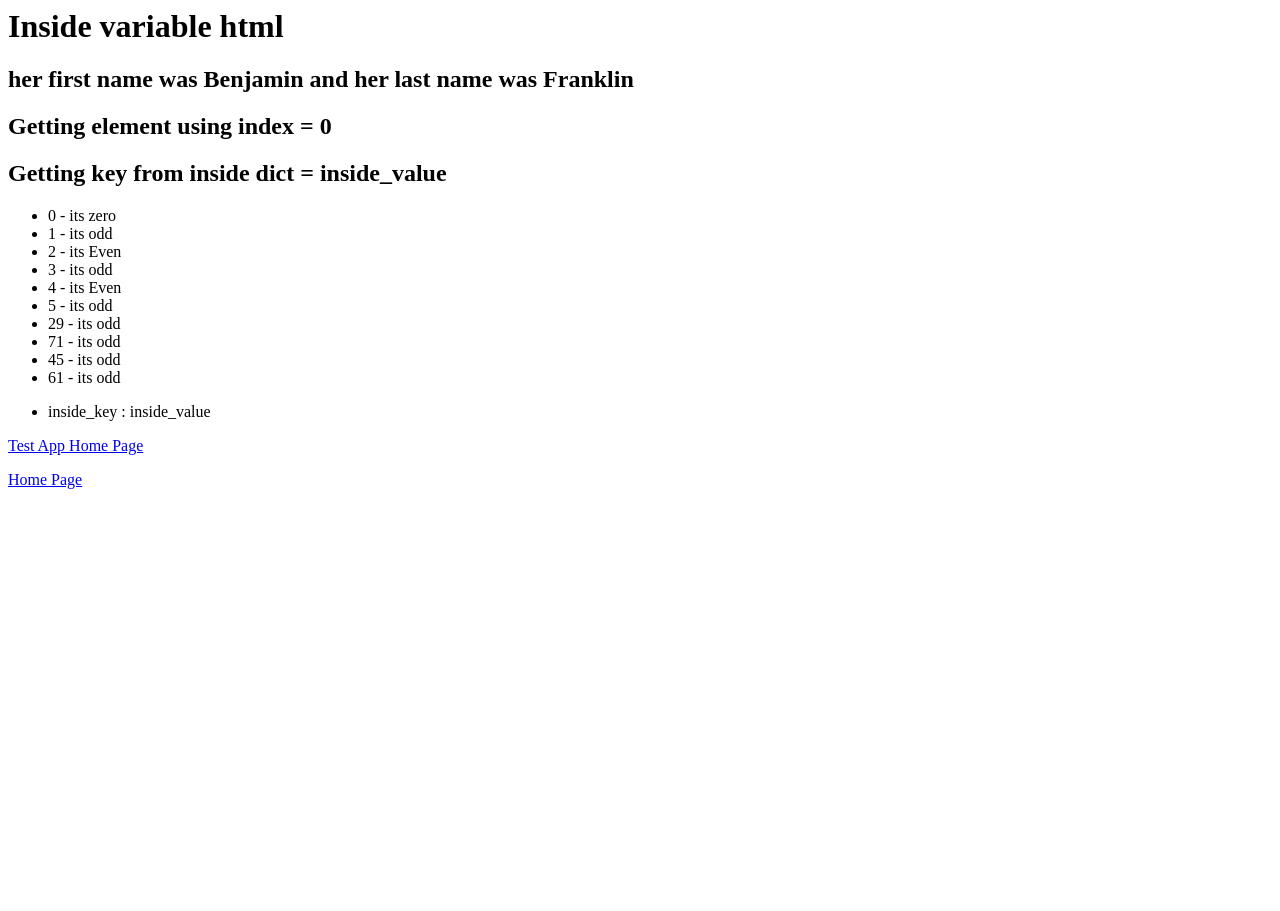
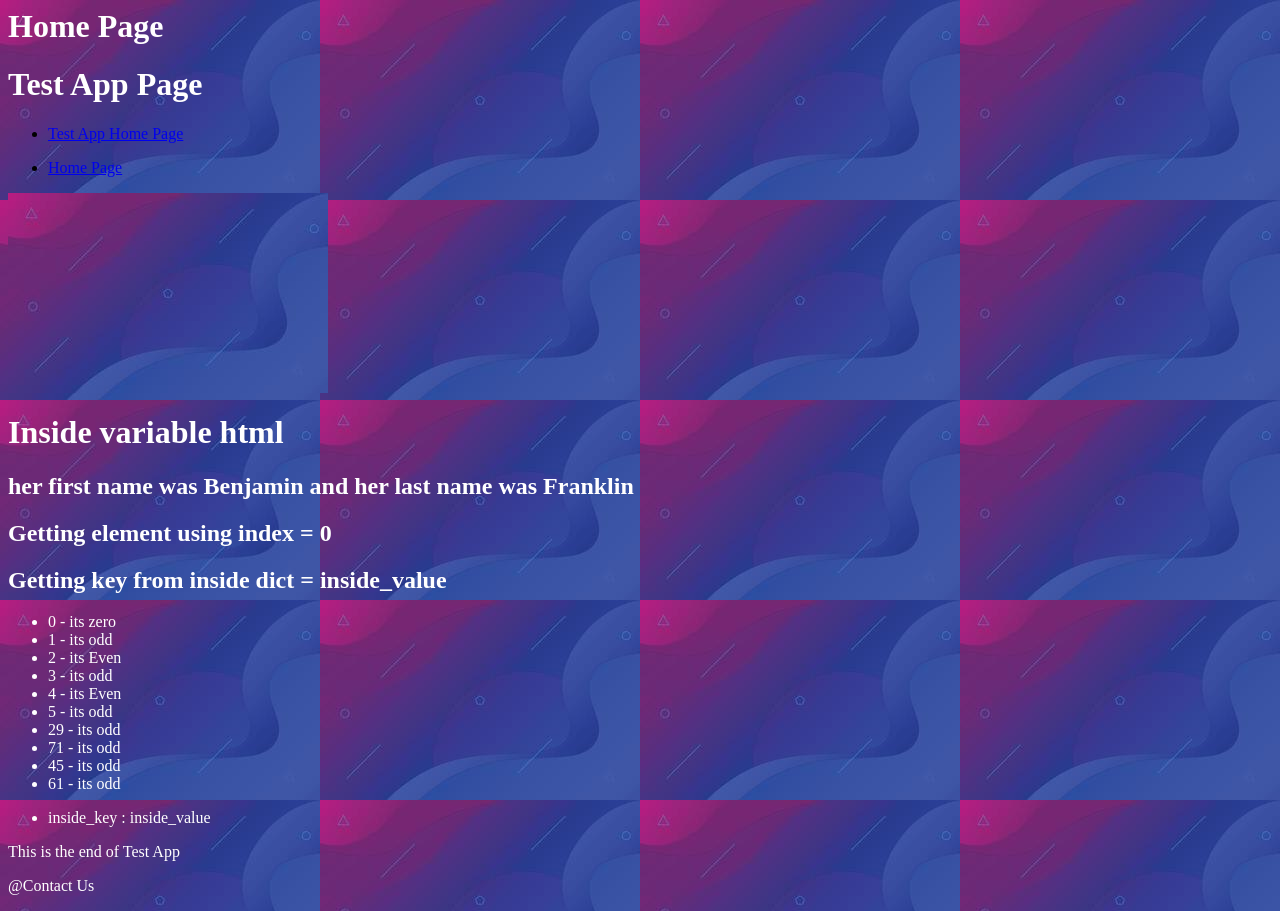
Before and after one commit to ranjansingh-ravi/pythonProjectsRepo, a Django app: page /test_app/variable/ in a window 1280 px wide. Before the commit the page ends 489 px from the top, so only its background shows below. Run offline with Django 5.2, Linux system fonts and the light colour scheme.

Commit message:
django updated

```diff
--- /dev/null
+++ b/DjangoProject1/my_template_site_three/my_template_site_three/templates/custom_error.html
@@ -0,0 +1,5 @@
+{% extends "home.html" %}
+
+{% block main %}
+<h1>The requested resource was not found. My 404 message.</h1>
+{% endblock main %}
--- a/DjangoProject1/my_template_site_three/my_template_site_three/templates/home.html
+++ b/DjangoProject1/my_template_site_three/my_template_site_three/templates/home.html
@@ -2,11 +2,35 @@
 <head>
     <meta charset="UTF-8">
     <meta name="viewport" content="width=<device-width>, initial-scale=1.0">
-    <title>Document</title>
+    <title>{% block title %} Main page {% endblock title%}</title>
 </head>
-<body>
-    <h1>Home Page</h1>
-    <!-- <p><a href = "/test_app" > Test App Screen</a></p> -->
-    <p><a href = "{% url 'test_app:index' %}">Test App Home Page</a></p>
+{% load static %}
+<body background="{% static 'test_app/background_view.jpg' %}">
+
+<header>
+    <h1 style="color:white;">Home Page</h1>
+    {% block header %} {% endblock header %}
+</header>
+
+<nav>
+    {% block navigation %}
+    <ul>
+    <!-- <li><p><a href = "/test_app" > Test App Screen</a></p></li> -->
+    <li><p><a href = "{% url "test_app:index" %}" style="color:white;">Test App Home Page</a></p></li>
+    </ul>
+    {% endblock navigation %}
+</nav>
+
+
+<main>
+
+<img src="{% static 'test_app/background_view.jpg' %}" alt = "my image">
+{% block main %} {% endblock main %}
+</main>
+
+<footer>
+    {% block footer %} {% endblock %}
+    <p style="color:white;">@Contact Us</p>
+</footer>
 </body>
 </html>
--- a/DjangoProject1/my_template_site_three/my_template_site_three/urls.py
+++ b/DjangoProject1/my_template_site_three/my_template_site_three/urls.py
@@ -17,7 +17,7 @@ Including another URLconf
 from django.contrib import admin
 from django.urls import path, include
 from . import views
-
+from django.conf.urls import handler404
 
 
 urlpatterns = [
@@ -25,3 +25,5 @@ urlpatterns = [
     path('', views.home_view , name= 'home'),
     path('test_app/', include('test_app.urls'))
 ]
+
+handler404 = 'my_template_site_three.views.my_custom_error_view_to_handle_404'
--- a/DjangoProject1/my_template_site_three/my_template_site_three/views.py
+++ b/DjangoProject1/my_template_site_three/my_template_site_three/views.py
@@ -2,3 +2,6 @@ from django.shortcuts import render
 
 def home_view(request) :
     return render(request, 'home.html')
+
+def my_custom_error_view_to_handle_404(request, exception):
+    return render(request, 'custom_error.html', status=404)
--- a/DjangoProject1/my_template_site_three/test_app/templates/test_app/example.html
+++ b/DjangoProject1/my_template_site_three/test_app/templates/test_app/example.html
@@ -1,12 +1,24 @@
-<html lang="en">
-<head>
-    <meta charset="UTF-8">
-    <meta name="viewport" content="width=<device-width>, initial-scale=1.0">
-    <title>Document</title>
-</head>
-<body>
-    <h1>This is the Test App Home page</h1>
-    <p><a href= "{% url "test_app:variable" %} ">variable screen</a></p>
-    <p><a href = "{% url 'home' %}">Home Page</a></p>
-</body>
-</html>
+{% extends "home.html" %}
+{% load static %}
+{% block title %} TestApp Page {% endblock title %} TestApp Page
+
+{% block header %}
+<h1 style="color:white;"> Test App Page</h1>
+{% endblock header %}
+
+
+    {% block navigation %}
+    <ul>
+    <li><p><a href= "{% url "test_app:variable" %} " style="color:white;">variable screen</a></p></li>
+    <li><p><a href = "{% url "home" %}" style="color:white;">Home Page</a></p></li>
+    </ul>
+    {% endblock navigation %}
+
+{% block main %}
+<img src="{% static 'test_app/background_view.jpg' %}" alt = "my image">
+<p style="color:white;">This is the playground for main logic of Test App</p>
+{% endblock main %}
+
+{% block footer %}
+<p style="color:white;"> This is the end of Test App</p>
+{% endblock footer %}
--- a/DjangoProject1/my_template_site_three/test_app/templates/test_app/variable.html
+++ b/DjangoProject1/my_template_site_three/test_app/templates/test_app/variable.html
@@ -1,18 +1,23 @@
-<html lang="en">
-<head>
-    <meta charset="UTF-8">
-    <meta name="viewport" content="width=device-width, initial-scale=1.0">
-    <title>Document</title>
-</head>
-<body>
-    <h1>Inside variable html</h1>
-    <h2>her first name was {{ first_name | lower | capfirst}} and her last name was {{ last_name  | lower | capfirst}}</h2>
-    <h2>Getting element using index = {{ some_list.0 }}</h2>
-    <h2>Getting key from inside dict = {{ some_dict.inside_key }}</h2>
+{% extends 'test_app\example.html' %} <!--we understood to use this path
+for app level template based on error received on debug screen-->
+
+
+{% block navigation %}
+<ul>
+    <li><p><a href = "{% url "test_app:index" %}">Test App Home Page</a></p></li>
+    <li><p><a href = "{% url "home" %}">Home Page</a></p></li>
+</ul>
+{% endblock navigation %}
+
+{% block main %}
+    <h1 style="color:white;">Inside variable html</h1>
+    <h2 style="color:white;">her first name was {{ first_name | lower | capfirst}} and her last name was {{ last_name  | lower | capfirst}}</h2>
+    <h2 style="color:white;">Getting element using index = {{ some_list.0 }}</h2>
+    <h2 style="color:white;">Getting key from inside dict = {{ some_dict.inside_key }}</h2>
     <h2>{# comment using django template language #}</h2>
     <!-- html way of commenting -->
 
-    <ul>
+    <ul style="color:white;">
     {% for item in some_list %}
        {% if item == 0 %}
         <li>{{item}} - its zero</li>
@@ -25,13 +30,10 @@
     {%   endfor %}
     </ul>
 
-    <ul>
+    <ul style="color:white;">
         {% for k,v in some_dict.items %}
             <li>{{k }} : {{ v}}</li>
         {% endfor %}
     </ul>
 
-    <p><a href = "{% url 'test_app:index' %}">Test App Home Page</a></p>
-    <p><a href = "{% url 'home' %}">Home Page</a></p>
-</body>
-</html>
+{% endblock main %}
```
Also changed, not shown: DjangoProject1/my_template_site_three/my_template_site_three/static/background_view.jpg (added), DjangoProject1/my_template_site_three/test_app/static/test_app/background_view.jpg (added).
